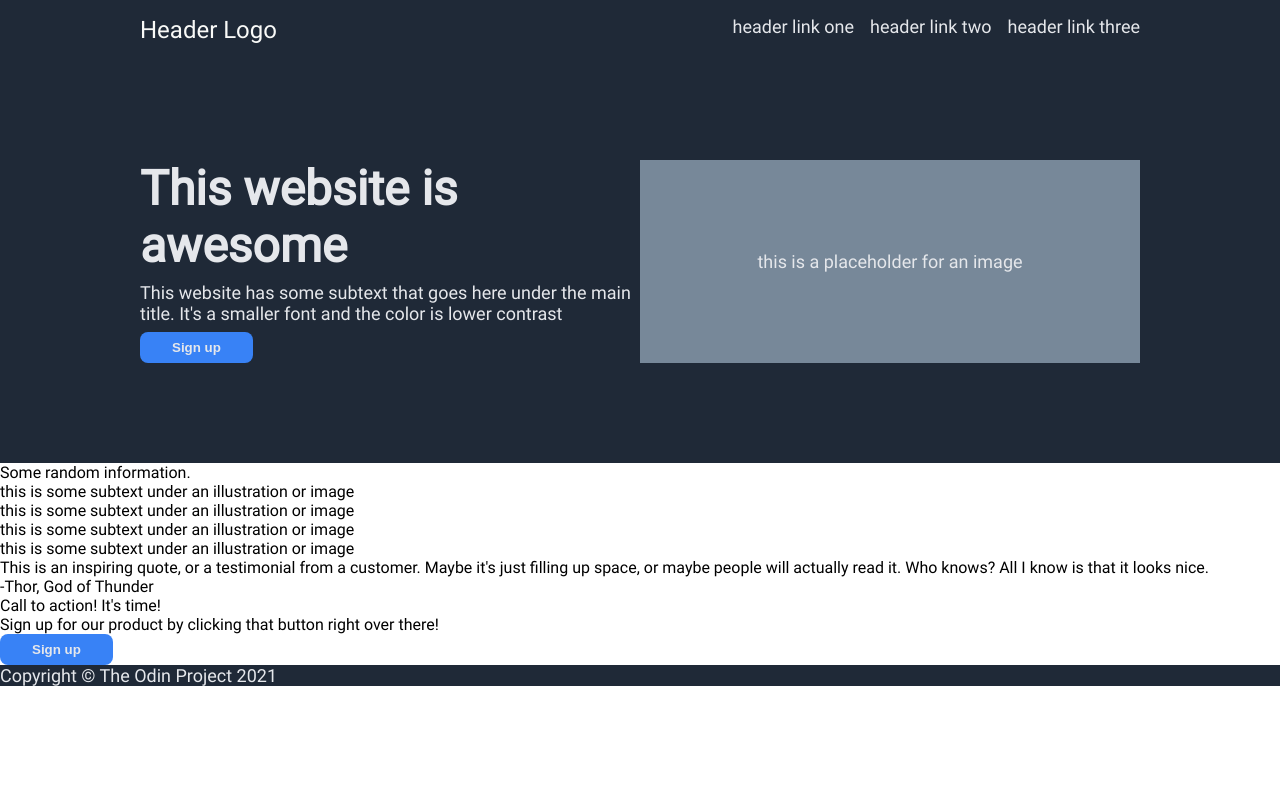
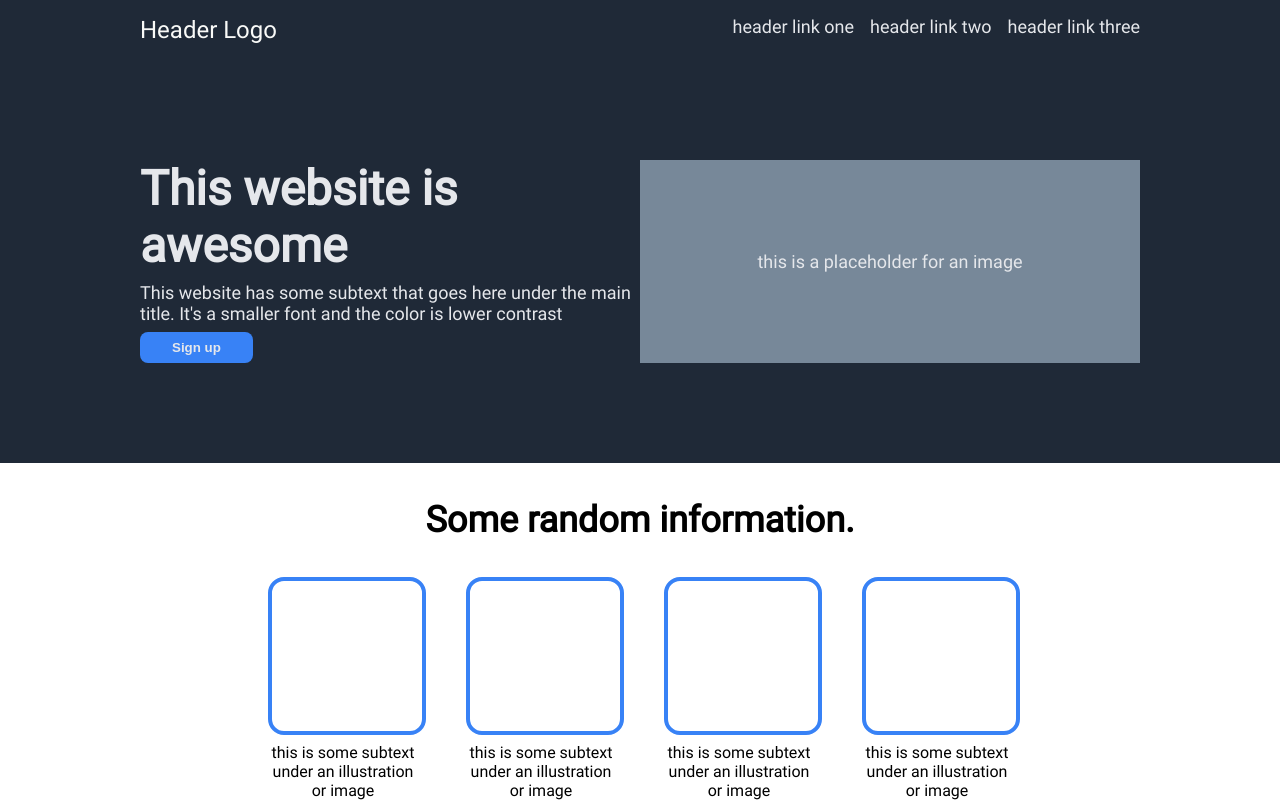
Before and after one commit to JeromySchneider/odin-landing-page, a plain HTML site: page index.html in a window 1280 px wide. Shown: the top 804 px of the page. Drawn offline with Linux system fonts and the light colour scheme.

Commit message:
Add CSS to second section

```diff
--- a/index.html
+++ b/index.html
@@ -29,7 +29,8 @@
     <div class="one-img">this is a placeholder for an image</div>
   </div>
   <div class="two">
-    <div>Some random information.</div>
+    <div class="two-header">Some random information.</div>
+      <div class="two-main">
       <div class="product">
         <div class="pic"></div>
         <div class="desc">this is some subtext under an illustration or image</div>
@@ -47,6 +48,7 @@
         <div class="desc">this is some subtext under an illustration or image</div>
       </div>
     </div>
+  </div>
   <div class="three">
     <div class="quote">This is an inspiring quote, or a testimonial from a customer. Maybe it's just filling up space, or maybe people will actually read it. Who knows? All I know is that it looks nice.</div>
     <div class="author">-Thor, God of Thunder</div>
--- a/style.css
+++ b/style.css
@@ -66,6 +66,37 @@ body {
   gap: 16px;
 }
 
+.two {
+  padding-bottom: 80px;
+}
+
+.two-header {
+  text-align: center;
+  font-size: 36px;
+  font-weight: 800;
+  padding: 36px;
+}
+
+.two-main {
+  display: flex;
+  justify-content: center;
+  gap: 48px;
+}
+
+.product {
+  width: 150px;
+  display: flex;
+  flex-direction: column;
+  text-align: center;
+  gap: 8px;
+}
+
+.pic {
+  border: 4px solid #3882F6;
+  border-radius: 16px;
+  padding: 75px;
+}
+
 button {
   background-color: #3882F6;
   color: #E5E7EB;
```
Lines whose indentation alone changed are shown as unchanged.
